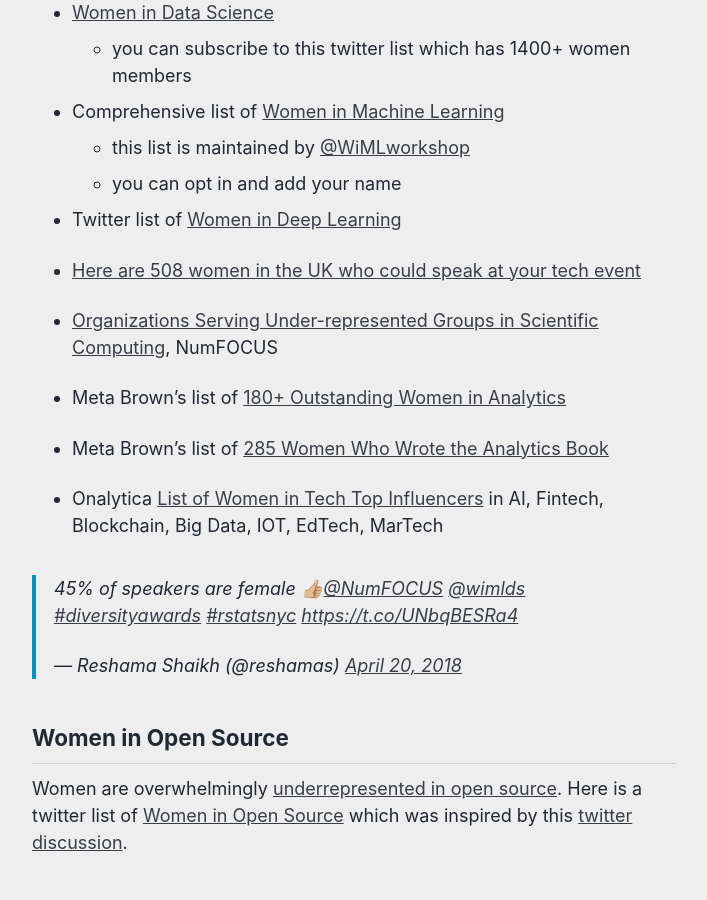
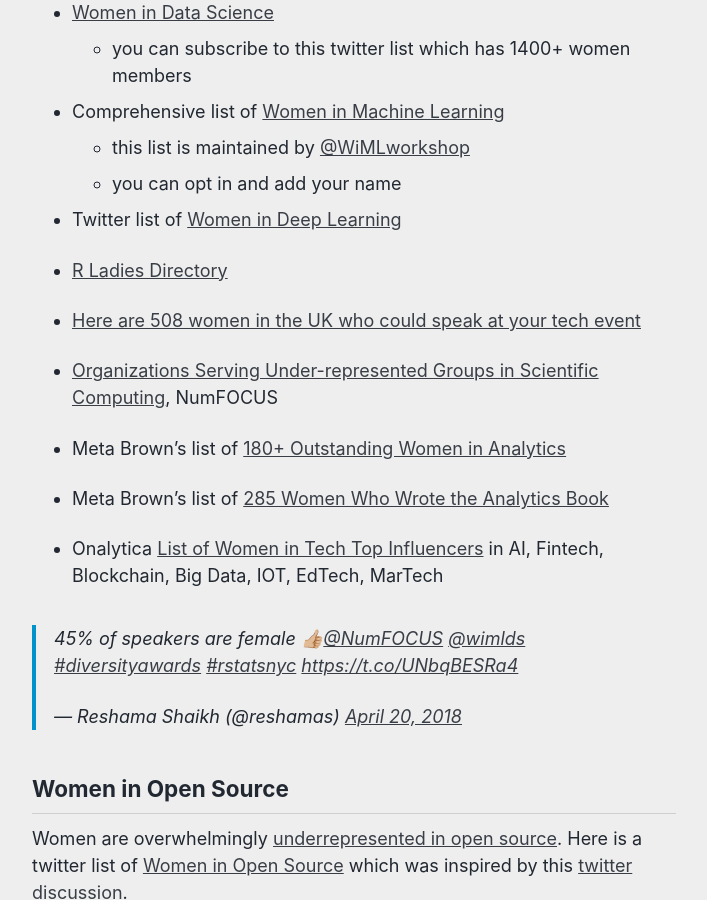
Before and after one commit to reshamas/reshamas.github.io, a Jekyll site: the page built from _posts/2018-05-09-resources-for-women-in-data-science.md, in a window 1280 px wide and 900 px high, scrolled down 6428 px. Shown: the whole window, without its empty margins (286-993 px from the left). Built offline with Jekyll 4.4.1, drawn with Linux system fonts in a browser that asks for light colours; comment, search, counter and statistics services are not loaded.

Commit message:
added R ladies directory

```diff
--- a/_posts/2018-05-09-resources-for-women-in-data-science.md
+++ b/_posts/2018-05-09-resources-for-women-in-data-science.md
@@ -175,6 +175,8 @@
 
 - Twitter list of [Women in Deep Learning](https://twitter.com/wimlds/lists/women-in-deep-learning/members)
 
+- [R Ladies Directory](https://rladies.org/directory/)
+
 - [Here are 508 women in the UK who could speak at your tech event](https://www.techworld.com/careers/here-are-508-uk-women-who-could-speak-at-your-tech-event-3645661/?platform=hootsuite)
 
 - [Organizations Serving Under-represented Groups in Scientific Computing](https://docs.google.com/spreadsheets/d/1mabliZfmuElyQhyzgn3rlaOyG7njVu5HJC45t7RpjPs/edit?usp=sharing), NumFOCUS
```
